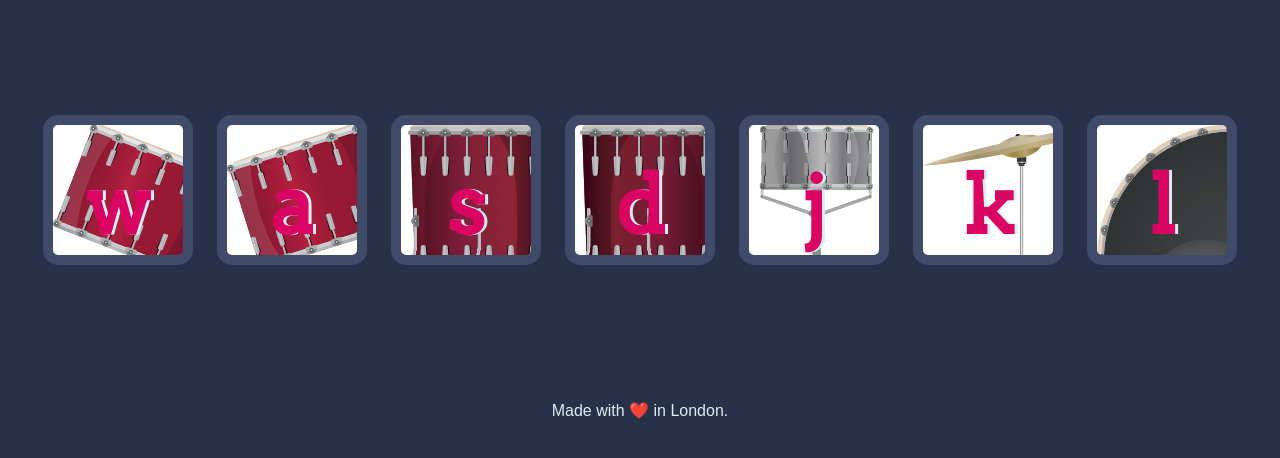
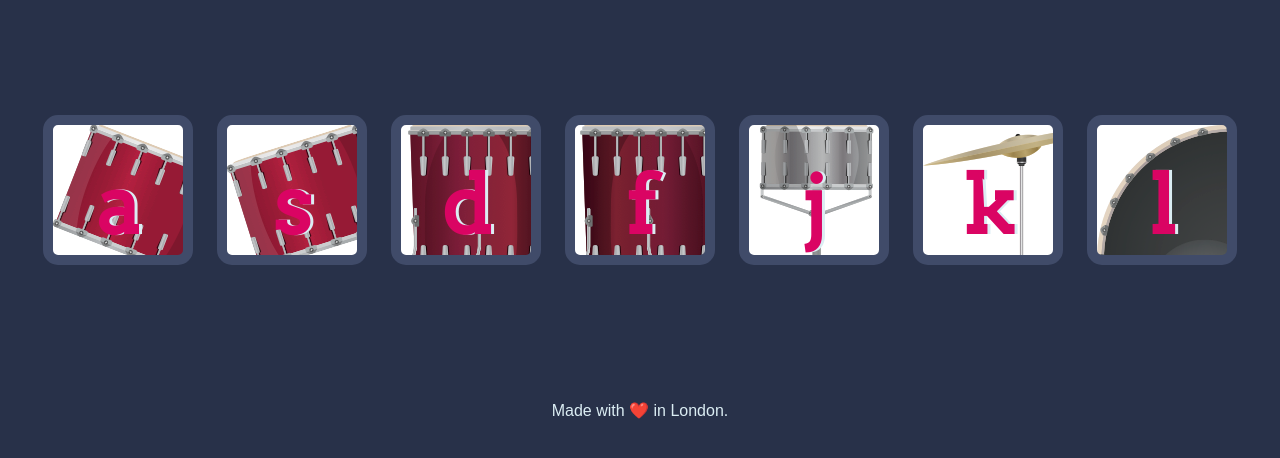
Before and after one commit to yufanme/13-Drum-Kit, a plain HTML site: page index.html in a window 1280 px wide. Shown: the part 174-632 px from the top of the page. Drawn offline with Linux system fonts and the light colour scheme.

Commit message:
change the button position from wasd to asdf

```diff
--- a/index.html
+++ b/index.html
@@ -12,10 +12,10 @@
 
   <h1 id="title">Drum 🥁 Kit</h1>
   <div class="set">
-    <button class="w drum">w</button>
     <button class="a drum">a</button>
     <button class="s drum">s</button>
     <button class="d drum">d</button>
+    <button class="f drum">f</button>
     <button class="j drum">j</button>
     <button class="k drum">k</button>
     <button class="l drum">l</button>
--- a/index.js
+++ b/index.js
@@ -19,22 +19,22 @@ document.addEventListener("keydown", function(event) {
 
 function makeSound(key) {
     switch (key) {
-        case "w":
+        case "a":
             var tom1 = new Audio("sounds/tom-1.mp3");
             tom1.play();
             break;
 
-        case "a":
+        case "s":
             var tom2 = new Audio("sounds/tom-2.mp3");
             tom2.play();
             break;
 
-        case "s":
+        case "d":
             var tom3 = new Audio("sounds/tom-3.mp3");
             tom3.play();
             break;
 
-        case "d":
+        case "f":
             var tom4 = new Audio("sounds/tom-4.mp3");
             tom4.play();
             break;
@@ -55,7 +55,7 @@ function makeSound(key) {
             break;
 
         default:
-            console.log("clicked!");
+            console.log(key, key==="j");
             break;
     }
 }
--- a/styles.css
+++ b/styles.css
@@ -16,19 +16,19 @@ footer {
   font-family: sans-serif;
 }
 
-.w {
+.a {
   background-image: url(images/tom1.png);
 }
 
-.a {
+.s {
   background-image: url(images/tom2.png);
 }
 
-.s {
+.d {
   background-image: url(images/tom3.png);
 }
 
-.d {
+.f {
   background-image: url(images/tom4.png);
 }
 
```
